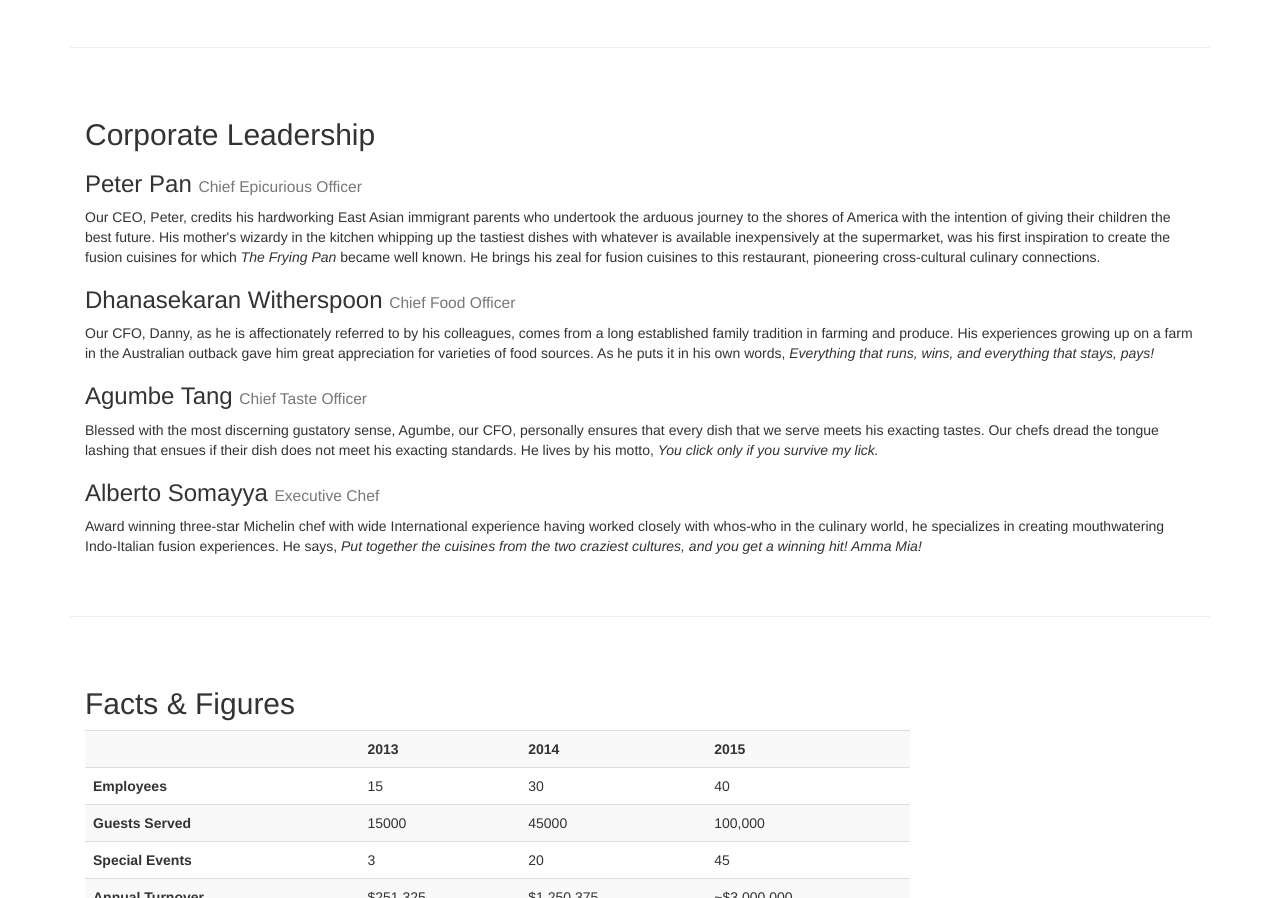
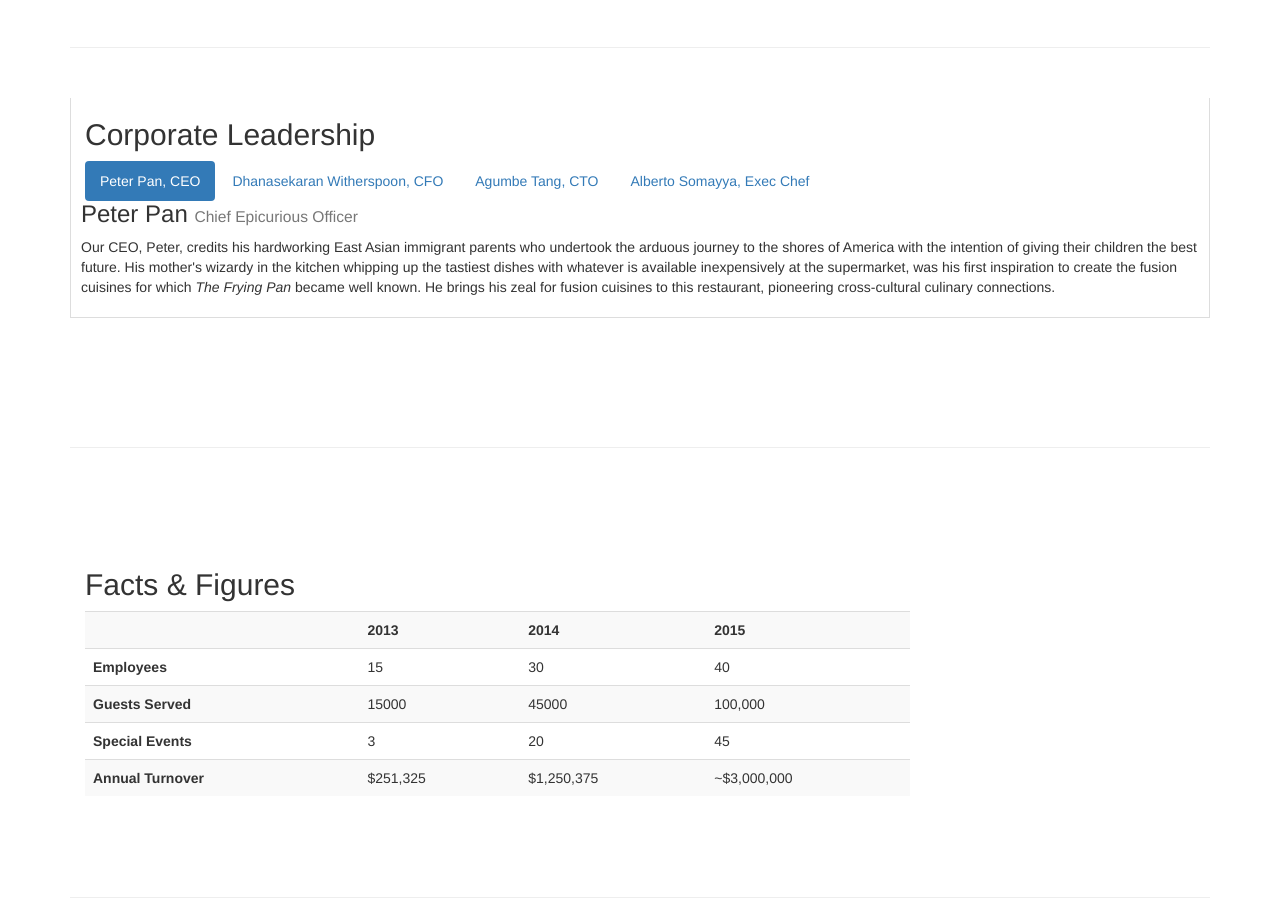
Before and after one commit to clickless/Front-End-Web-UI-Frameworks-and-Tools, a plain HTML site: page aboutus.html in a window 1280 px wide. Shown: the part 1014-1912 px from the top of the page. Drawn offline with nearby package versions, Linux system fonts and the light colour scheme.

Commit message:
exercise on tabs and pills3

```diff
--- a/aboutus.html
+++ b/aboutus.html
@@ -136,19 +136,47 @@
     <div class="row row-content">
         <div class="col-sm-12">
             <h2>Corporate Leadership</h2>
+
+            <ul class="nav nav-pills" role="tablist">
+                <li role="presentation" class="active">
+                    <a href="#peter" aria-controls="home"
+                       role="tab" data-toggle="tab">Peter Pan, CEO</a>
+                </li>
+                <li role="presentation">
+                    <a href="#danny" aria-controls="profile"
+                       role="tab" data-toggle="tab">Dhanasekaran Witherspoon, CFO</a>
+                </li>
+                <li role="presentation">
+                    <a href="#agumbe" aria-controls="messages"
+                       role="tab" data-toggle="tab">Agumbe Tang, CTO</a>
+                </li>
+                <li role="presentation">
+                    <a href="#alberto" aria-controls="settings"
+                       role="tab" data-toggle="tab">Alberto Somayya, Exec Chef</a>
+                </li>
+            </ul>
+        </div>
+        <div class="tab-content">
+            <div role="tabpanel" class="tab-pane fade in active" id="peter">
                 <h3>Peter Pan <small>Chief Epicurious Officer</small></h3>
                 <p>Our CEO, Peter, credits his hardworking East Asian immigrant parents who undertook the arduous journey to the shores of America with the intention of giving their children the best future. His mother's wizardy in the kitchen whipping up the tastiest dishes with whatever is available inexpensively at the supermarket, was his first inspiration to create the fusion cuisines for which <em>The Frying Pan</em> became well known. He brings his zeal for fusion cuisines to this restaurant, pioneering cross-cultural culinary connections.</p>
-                <h3>Dhanasekaran Witherspoon <small>Chief Food Officer</small></h3>
+            </div>
+            <div role="tabpanel" class="tab-pane fade" id="danny"><h3>Dhanasekaran Witherspoon <small>Chief Food Officer</small></h3>
                 <p>Our CFO, Danny, as he is affectionately referred to by his colleagues, comes from a long established family tradition in farming and produce. His experiences growing up on a farm in the Australian outback gave him great appreciation for varieties of food sources. As he puts it in his own words, <em>Everything that runs, wins, and everything that stays, pays!</em></p>
-                <h3>Agumbe Tang <small>Chief Taste Officer</small></h3>
+            </div>
+            <div role="tabpanel" class="tab-pane fade" id="agumbe"><h3>Agumbe Tang <small>Chief Taste Officer</small></h3>
                 <p>Blessed with the most discerning gustatory sense, Agumbe, our CFO, personally ensures that every dish that we serve meets his exacting tastes. Our chefs dread the tongue lashing that ensues if their dish does not meet his exacting standards. He lives by his motto, <em>You click only if you survive my lick.</em></p>
-                <h3>Alberto Somayya <small>Executive Chef</small></h3>
+            </div>
+            <div role="tabpanel" class="tab-pane fade" id="alberto"><h3>Alberto Somayya <small>Executive Chef</small></h3>
                 <p>Award winning three-star Michelin chef with wide International experience having worked closely with whos-who in the culinary world, he specializes in creating mouthwatering Indo-Italian fusion experiences. He says, <em>Put together the cuisines from the two craziest cultures, and you get a winning hit! Amma Mia!</em></p>
+
+            </div>
+        </div>
     </div>
     <div>
         <p style="padding:20px;"></p>
     </div>
-        </div>
+
     <div class="row row-content">
         <div class="col-xs-12 col-sm-9">
             <h2>Facts &amp; Figures</h2>
--- a/css/mystyles.css
+++ b/css/mystyles.css
@@ -60,3 +60,9 @@ body{
 .navbar-inverse .navbar-nav .open .dropdown-menu> li> a:hover {
     color:#000000;
 }
+.tab-content {
+    border-left: 1px solid #ddd;
+    border-right: 1px solid #ddd;
+    border-bottom: 1px solid #ddd;
+    padding: 10px;
+}
```
Lines whose indentation alone changed are shown as unchanged.
